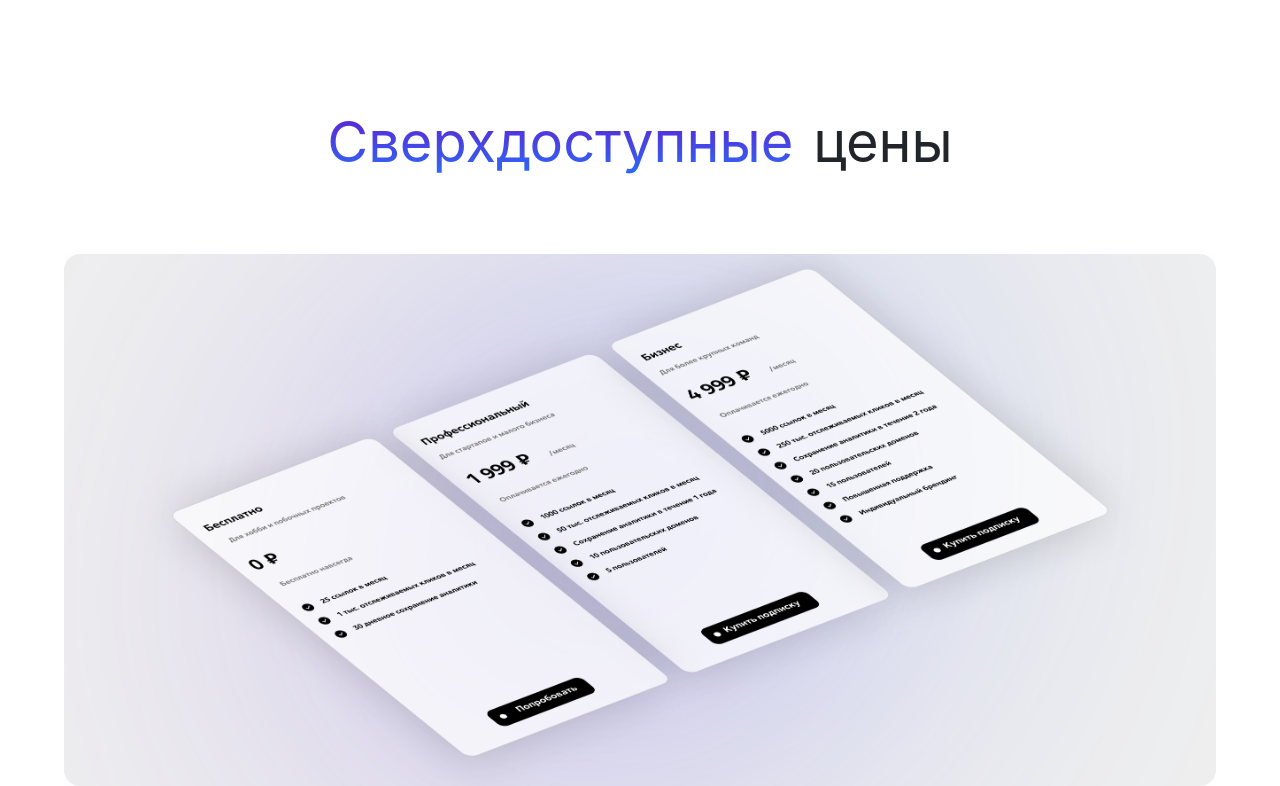
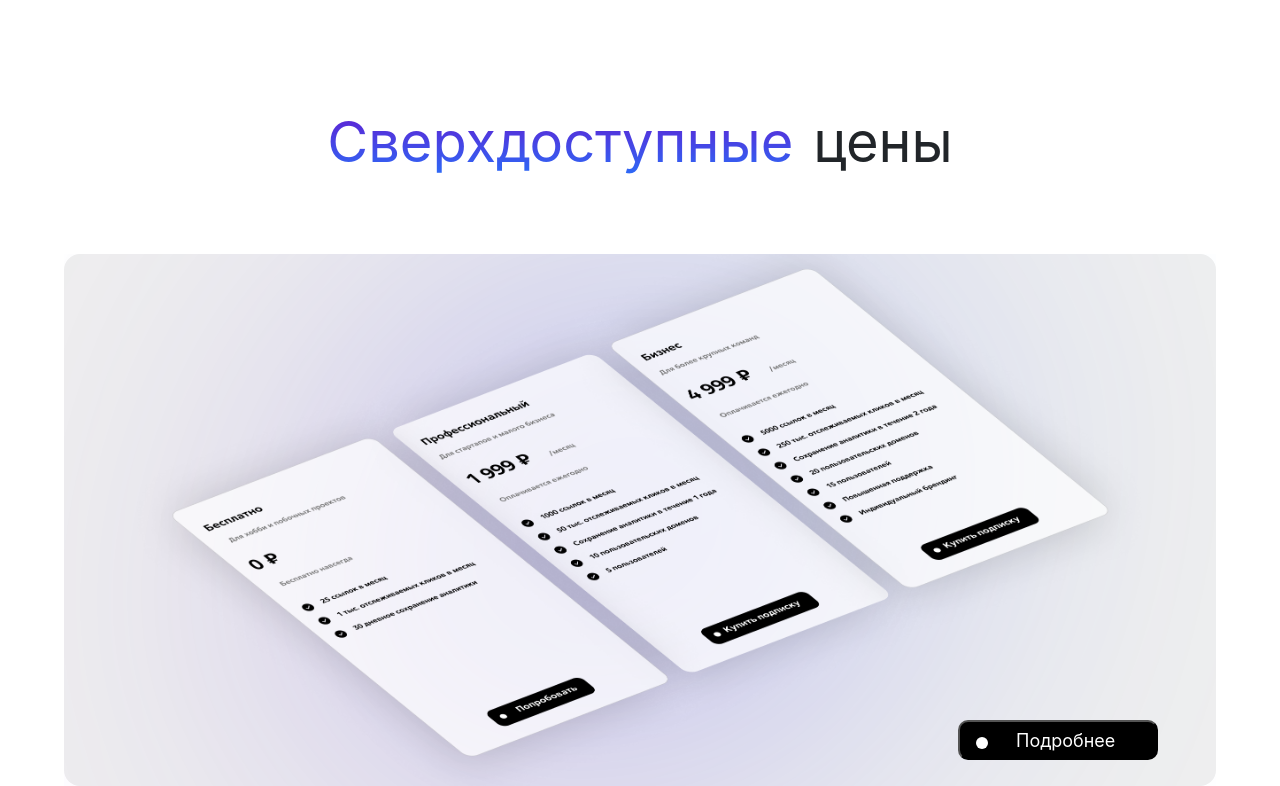
Before and after one commit to BlessedChiIdz/NilProj, a React (Create React App) app: page / in a window 1280 px wide. Shown: the part 1959-2745 px from the top of the page. Built offline with nearby package versions, Linux system fonts and the light colour scheme; the HTML template or start-up script is replaced by a standard one.

Commit message:
Peredelat circle

```diff
--- a/src/Components/PriceMP.tsx
+++ b/src/Components/PriceMP.tsx
@@ -26,7 +26,16 @@ const PriceMp = () => {
                             </linearGradient>
                         </defs>
                     </svg>
-
+                    <button className="MoreWithDots">
+                        <div className="CircleMoreMP">
+                            <svg  width="12" height="12" viewBox="0 0 12 12" fill="none" xmlns="http://www.w3.org/2000/svg">
+                                <rect width="12" height="12" rx="6" fill="white"/>
+                            </svg>
+                        </div>
+                        <span>
+                            Подробнее
+                        </span>
+                    </button>
                     <img className="ThreeCardPicMP" src="/TriCard.png"></img>
                 </div>
             </div>
--- a/src/styles/PriceMP.css
+++ b/src/styles/PriceMP.css
@@ -33,3 +33,47 @@
     position: absolute;
     z-index: 0;
 }
+.MoreButtonPriceMP{
+    position: absolute;
+    bottom: 5%;
+    right: 5%;
+    width: 200px;
+    height: 48px;
+}
+
+.MoreWithDots{
+    transition: all 0.3s ease;
+    z-index: 3;
+    display: flex;
+    position: absolute;
+    bottom: 5%;
+    right: 5%;
+    width: 200px;
+    height: 40px;
+    border-radius: 10px;
+    background: black;
+    color: white;
+    align-items: center;
+}
+.CircleMoreMP{
+    display: inline-block;
+    margin-top: 3px;
+    margin-left: 10px;
+    margin-right: 15%;
+}
+
+.MoreWithDots span{
+    margin-top: 2px;
+    font-size: 18px;
+    font-weight: 400;
+}
+.MoreWithDots:hover{
+    background: white;
+    color: black;
+}
+.MoreWithDots svg{
+
+}
+.MoreWithDots:hover svg{
+    fill: black;
+}
```
